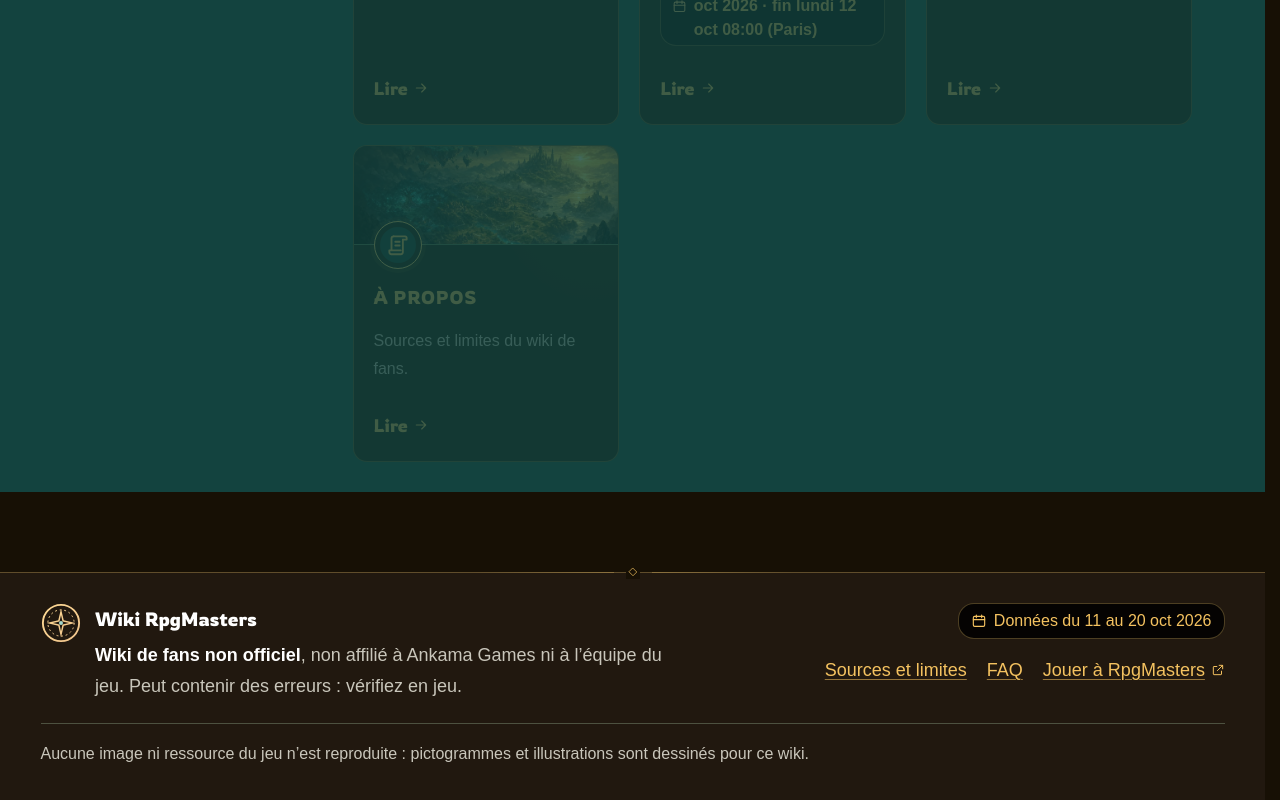
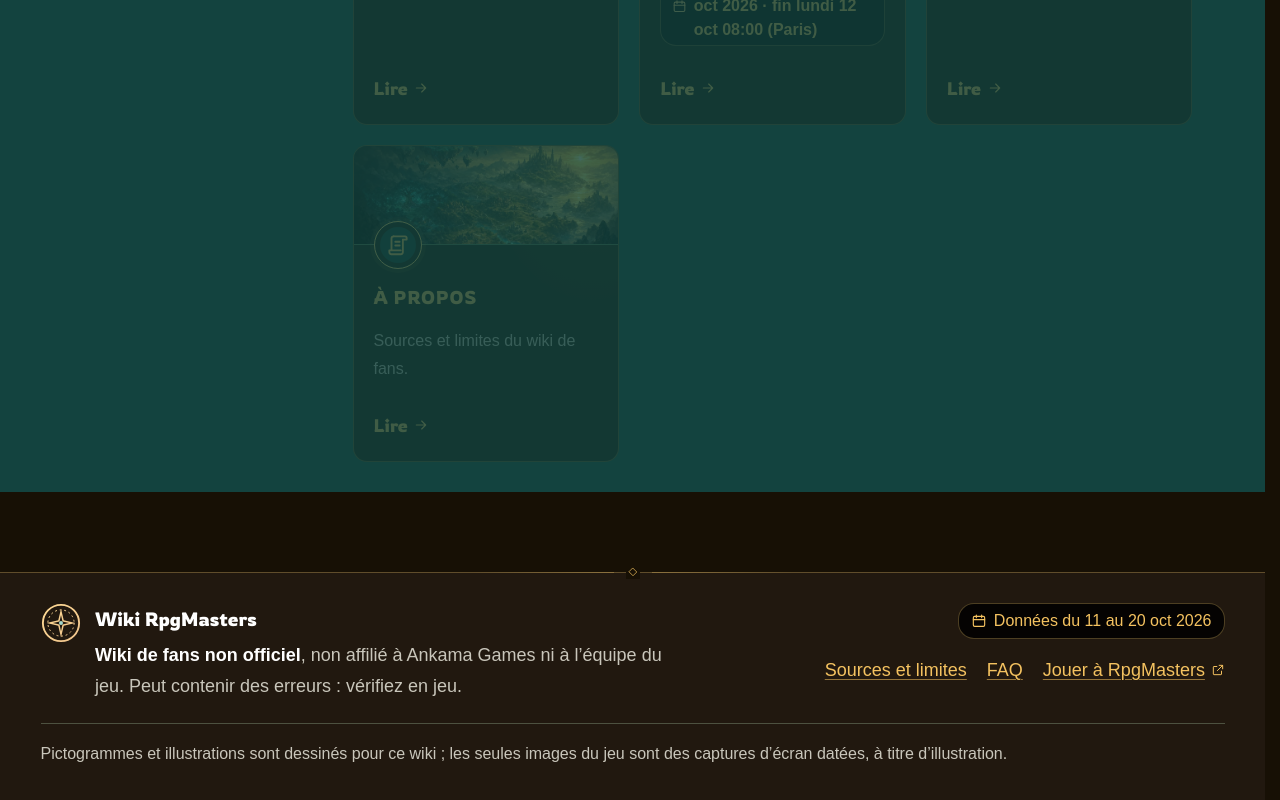
Before and after one commit to sNking06/rpgmasters-wiki, a Next.js app: page / in a window 1280 px wide. Shown: the part 1725-2525 px from the top of the page. Built offline with nearby package versions, Linux system fonts and the light colour scheme; a web font is replaced by a local one.

Commit message:
Pied de page : mention des captures d'écran du jeu

```diff
--- a/app/layout.tsx
+++ b/app/layout.tsx
@@ -107,7 +107,7 @@ export default function RootLayout({ children }: { children: ReactNode }) {
             </div>
           </div>
           <p className="footer-legal">
-            Aucune image ni ressource du jeu n’est reproduite : pictogrammes et illustrations sont dessinés pour ce wiki.
+            Pictogrammes et illustrations sont dessinés pour ce wiki ; les seules images du jeu sont des captures d’écran datées, à titre d’illustration.
           </p>
         </footer>
         <Lightbox />
```
